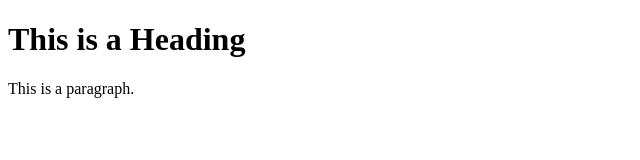
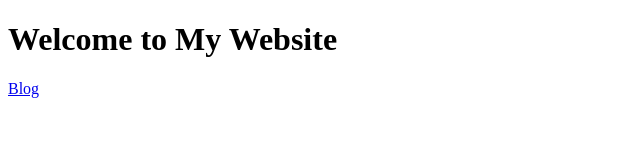
Before and after one commit to pircingdiamond/luke.github.io, a plain HTML site: page index.html in a window 1280 px wide. Shown: the whole page, without its empty margins (0-640 px from the left). Drawn offline with Linux system fonts and the light colour scheme.

Commit message:
Initial commit

```diff
--- a/index.html
+++ b/index.html
@@ -2,9 +2,9 @@
 <html>
 <body>
 
-<h1>This is a Heading</h1>
+<h1>Welcome to My Website</h1>
 
-<p>This is a paragraph.</p>
+<a href="thecrystalguardiansblog.weebly.com">Blog</a>
 
 </body>
 </html>
```
